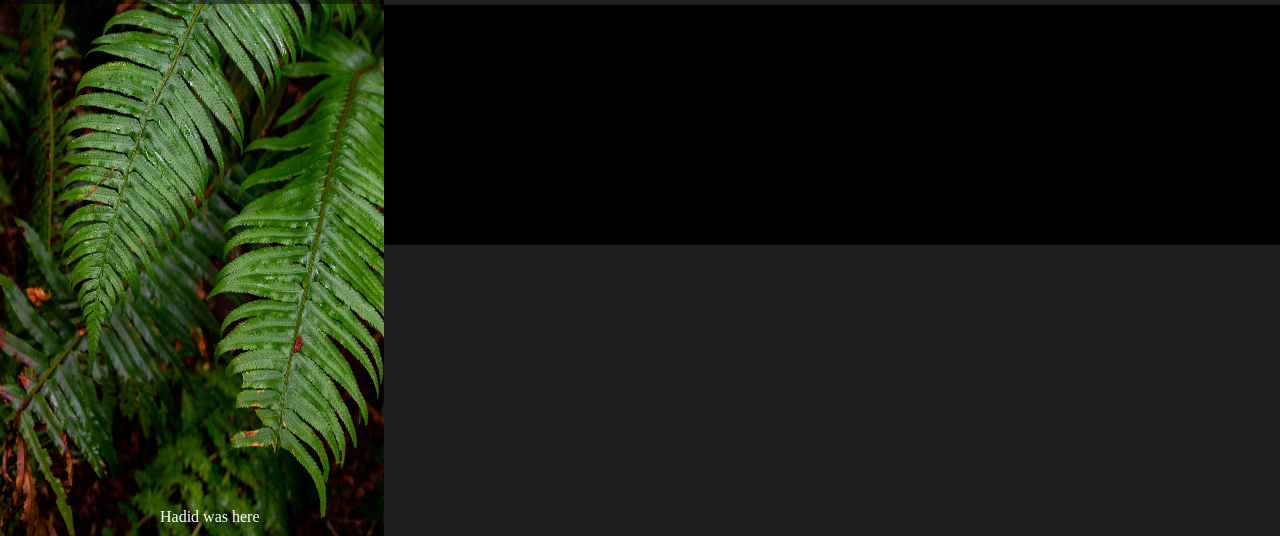
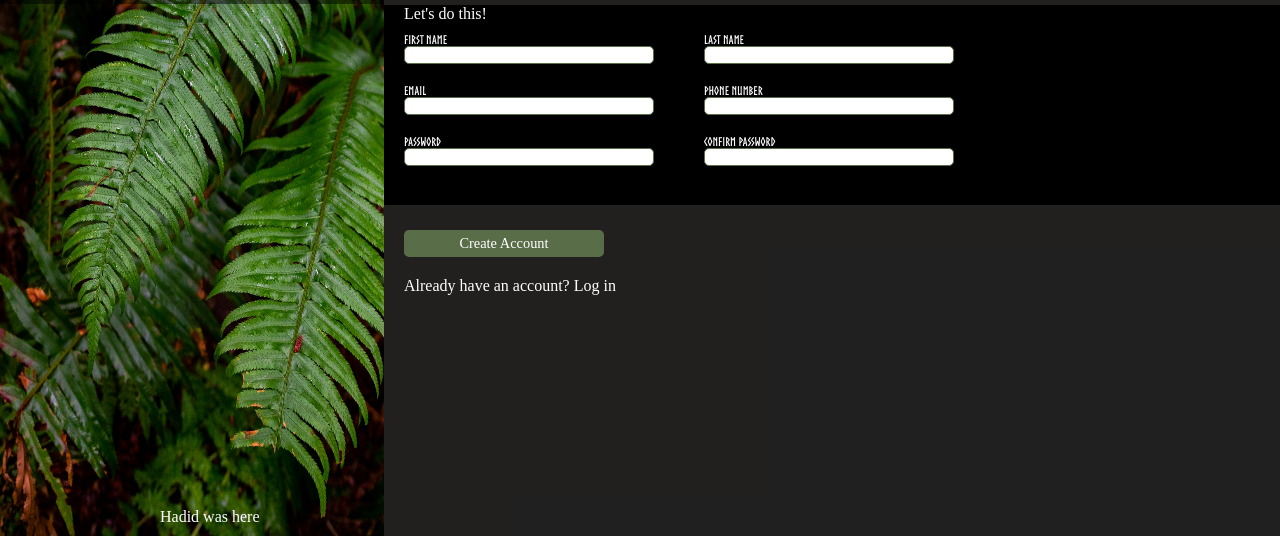
Before and after one commit to glad180r/odin-sign-up-form, a plain HTML site: page index.html in a window 1280 px wide. Shown: the part 264-800 px from the top of the page. Drawn offline with Linux system fonts and the light colour scheme; a web font is replaced by a local one.

Commit message:
Project Complete

```diff
--- a/index.html
+++ b/index.html
@@ -30,8 +30,46 @@
                 You know you want to.
             </div>
         </section>
-        <section class="middle"></section>
-        <section class="bottom"></section>
+
+        <section class="middle">
+            <div class="middle-title"> Let's do this! </div>
+            <form>
+                <div class="form-wrapper">
+                    <label for="fname">FIRST NAME</label>
+                    <input type="text" name="fname" id="fname">
+                </div>
+
+                <div class="form-wrapper">
+                    <label for="lname">LAST NAME</label>
+                    <input type="text" name="lname" id="lname">
+                </div>
+
+                <div class="form-wrapper">
+                    <label for="email">EMAIL</label>
+                    <input type="email" name="email" id="email">
+                </div>
+
+                <div class="form-wrapper">
+                    <label for="phone-number">PHONE NUMBER</label>
+                    <input type="text" name="phone-number" id="phone-number">
+                </div>
+
+                <div class="form-wrapper">
+                    <label for="password">PASSWORD</label>
+                    <input type="password" name="password" id="password">
+                </div>
+
+                <div class="form-wrapper">
+                    <label for="confirm-password">CONFIRM PASSWORD</label>
+                    <input type="password" name="confirm-password" id="confirm-password">
+                </div>
+            </form>
+        </section>
+
+        <section class="bottom">
+            <button>Create Account</button>
+            <div class="already"> Already have an account? Log in</div>
+        </section>
     </main>
 </body>
 </html>
--- a/styles.css
+++ b/styles.css
@@ -65,6 +65,7 @@ main{
     display: flex;
     flex-direction: column;
     color: white;
+    font-family: "Encode Sans Condensed", serif;
 }
 
 
@@ -72,7 +73,6 @@ section.top{
     height: 33.6vh;
     width: 100%;
     background-color: var(--alternate-black);
-    font-family: "Encode Sans Condensed", serif;
     padding-top: 10%;
     padding-left: 30px;
 }
@@ -86,13 +86,83 @@ section.top{
 }
 
 section.middle{
-    height: 30vh;
+    height: 25vh;
     width: 100%;
     background-color: black;
 }
 
+.middle-title{
+    margin-bottom: 10px;
+    padding-left: 20px;
+}
+
 section.bottom{
-    height: calc(100vh - 33.6vh - 30vh);
+    height: calc(100vh - 33.6vh - 25vh);
     width: 100%;
     background-color: var(--alternate-black);
+
+    padding-left: 20px;
+    padding-top: 25px;
 }
+
+button{
+    padding: 5px 10px;
+    width: 200px;
+    font-family: inherit;
+    font-size: 0.9rem;
+    border-radius: 5px;
+    border: none;
+    background-color: #596D48;
+    color: white;
+    margin-bottom: 20px;
+}
+
+button:hover{
+    color: #596D48;
+    background-color: white;
+    cursor: pointer;
+}
+
+button:active{
+    background-color: #596D48;
+    color: white;
+}
+
+
+form{
+    font-family: Norse Bold;
+    padding-left: 20px;
+    display: grid;
+    grid-template-columns: repeat(2, 300px);
+}
+
+form label{
+    font-size: 0.75rem;
+}
+
+form input{
+    width: 250px;
+    font-family: inherit;
+    border: solid 1px #596D48;
+    border-radius: 5px;
+}
+
+.form-wrapper{
+    display: flex;
+    flex-direction: column;
+    margin-bottom: 20px;
+}
+
+
+::selection{
+    color: black;
+    background-color: lightskyblue;
+}
+
+input[type=password]:invalid{
+    border: solid 1px red;
+}
+
+input:focus{
+    border: solid 1px lightblue;
+}
```
